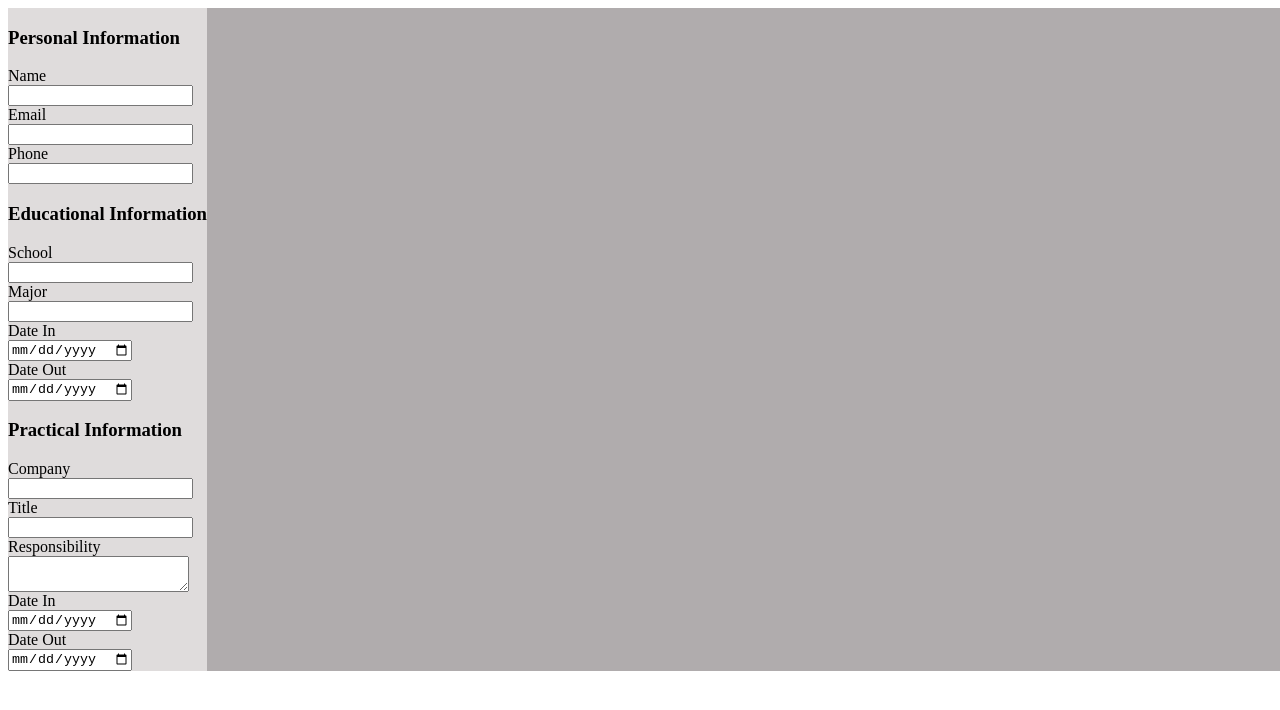
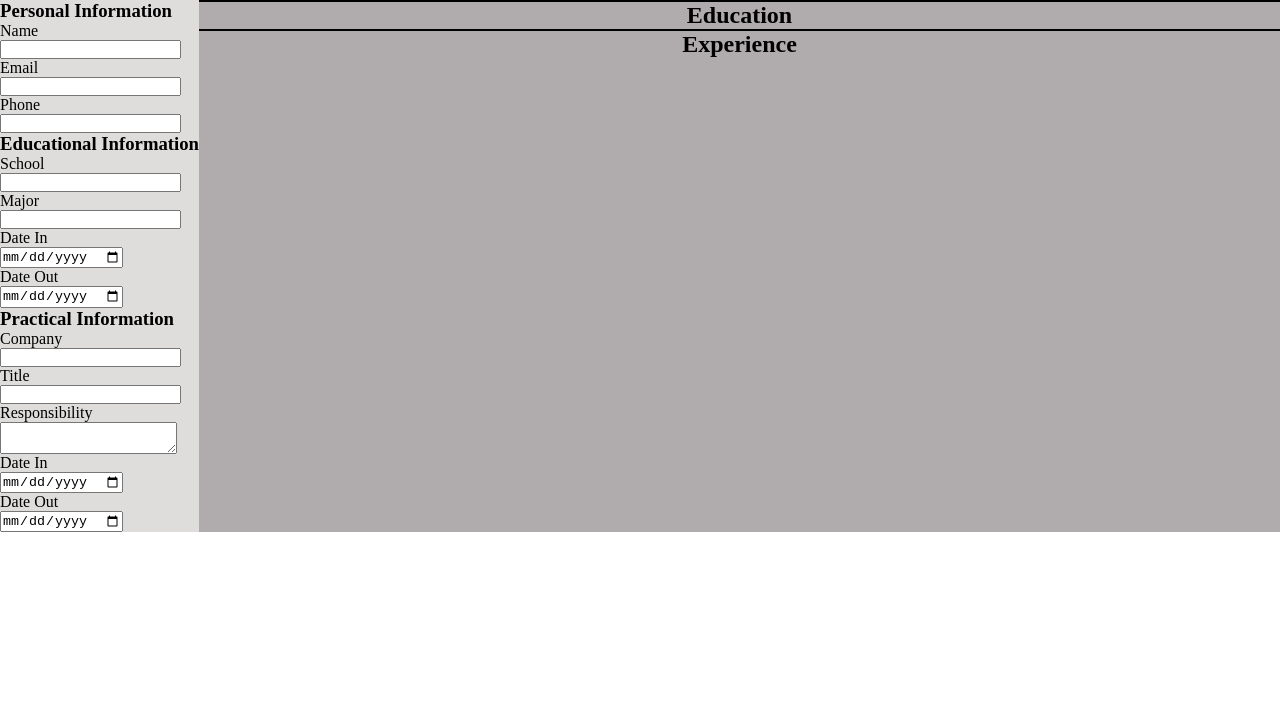
Before and after one commit to j1ngye/cv-application, a React (Vite) app: page / in a window 1280 px wide. Shown: the top 710 px of the page. Built offline with nearby package versions, Linux system fonts and the light colour scheme.

Commit message:
Modify Preview layout

```diff
--- a/src/App.css
+++ b/src/App.css
@@ -1,3 +1,9 @@
+* {
+  box-sizing: border-box;
+  padding: 0;
+  margin: 0;
+}
+
 form {
   background-color: rgb(223, 220, 220);
   display: flex;
@@ -5,7 +11,8 @@ form {
   align-items: flex-start;
 }
 
-form input, label {
+form input,
+label {
   display: block;
 }
 
@@ -14,9 +21,41 @@ main {
   flex-grow: 1;
   display: flex;
   flex-direction: column;
-    justify-content: space-around;
 }
 
+.personal-section {
+  display: flex;
+  flex-direction: column;
+}
+
+.personal-section div {
+  flex-grow: 1;
+  text-align: center;
+}
+
+.personal-section .contact-info {
+  display: flex;
+  justify-content: center;
+}
+.educational-section,
+.practical-section {
+  text-align: center;
+}
+
+.flex-container {
+  display: flex;
+  text-align: start;
+  justify-content: space-between;
+}
+
+.practical-section .responsibility-div {
+  max-width: 500px;
+}
+
+.educational-section,
+.practical-section {
+  border-top: 2px solid black;
+}
 #root {
   width: 100vw;
   display: flex;
--- a/src/components/Preview.jsx
+++ b/src/components/Preview.jsx
@@ -4,29 +4,45 @@ export default function Preview({ personal, educational, practical }) {
       <main className="preview">
         <section className="personal-section">
           <div>{personal.name}</div>
+          <div className="contact-info">
             <div>{personal.email}</div>
             <div>{personal.phone}</div>
+          </div>
         </section>
         <section className="educational-section">
+          <h2>Education</h2>
+          <div className="flex-container">
+            <div className="left">
+              <div>{educational.major}</div>
               <div>{educational.school}</div>
-          <div>{educational.major}</div>
+            </div>
             <div>
               {educational.dateIn} {educational.dateIn && "--"}
               {educational.dateIn && educational.dateOut === ""
                 ? "Present"
                 : educational.dateOut}
             </div>
+          </div>
         </section>
         <section className="practical-section">
-          <div>{practical.ccompany}</div>
+          <h2>Experience</h2>
+          <div className="flex-container">
+            <div className="left">
+              <div>
+                <div>{practical.company}</div>
                 <div>{practical.title}</div>
-          <div>{practical.responsibility}</div>
+              </div>
+              <div className="responsibility-div">
+                {practical.responsibility}
+              </div>
+            </div>
             <div>
               {practical.dateIn} {practical.dateIn && "--"}
               {practical.dateIn && practical.dateOut === ""
                 ? "Present"
                 : practical.dateOut}
             </div>
+          </div>
         </section>
       </main>
     </>
```
Lines whose indentation alone changed are shown as unchanged.
